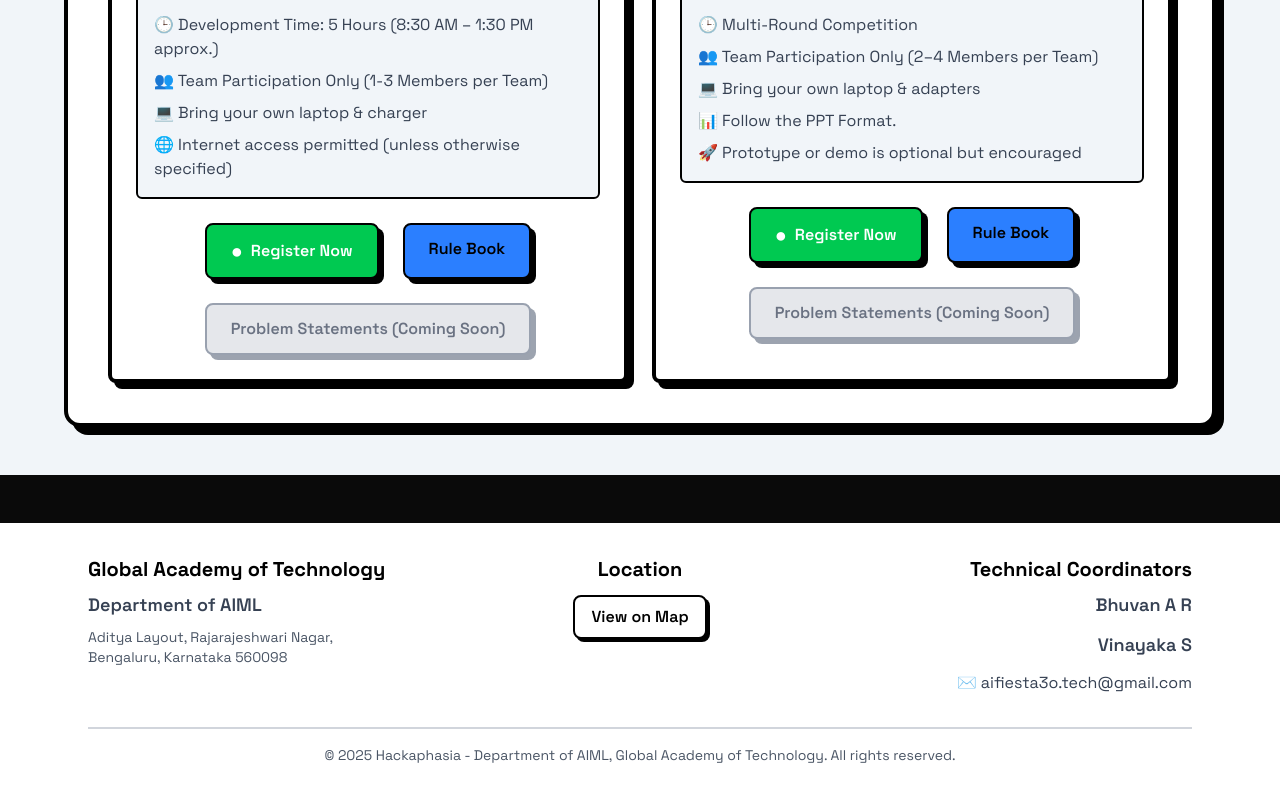
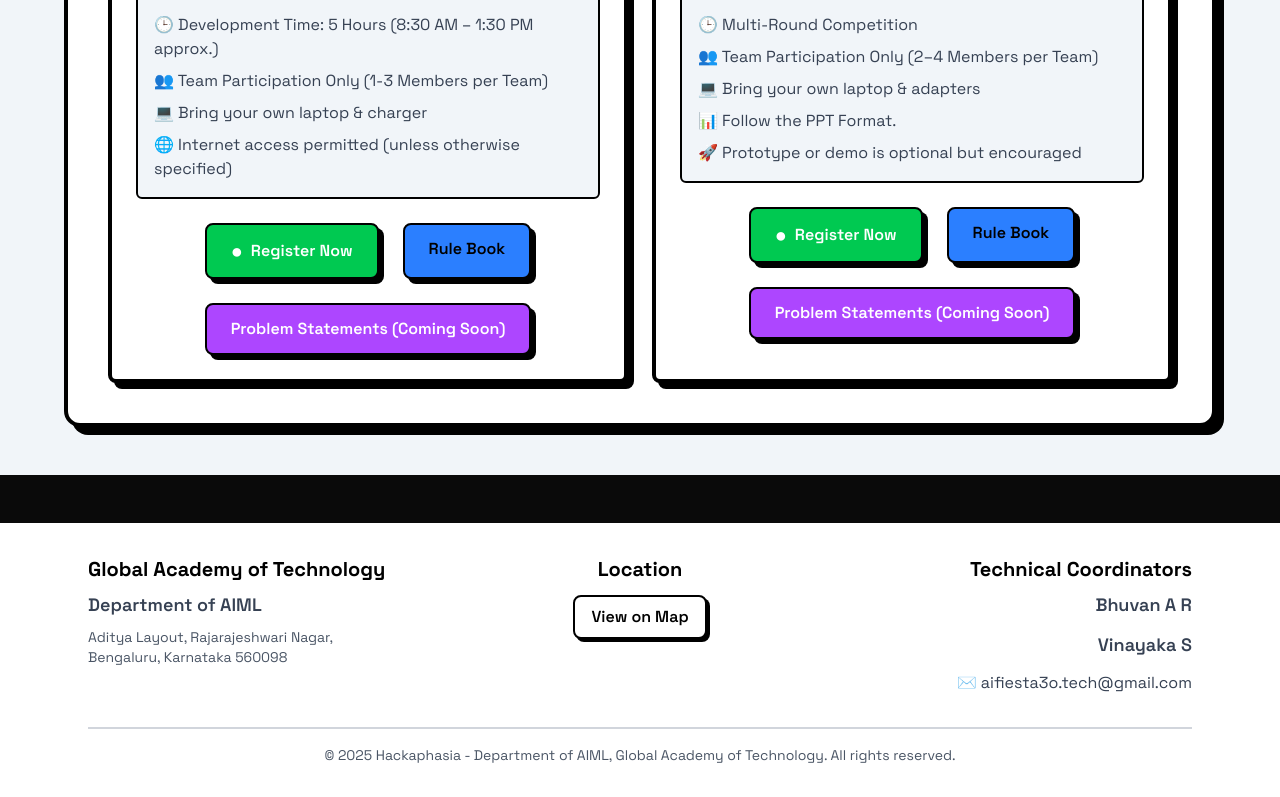
Before and after one commit to GATAIML/AIfiesta-3.O, a Next.js app: page / in a window 1280 px wide. Shown: the part 685-1482 px from the top of the page. Built offline with nearby package versions, Linux system fonts and the light colour scheme.

Commit message:
fix: Update start time and opening message for Aideathon event

```diff
--- a/app/aideathon-problemstatements/page.tsx
+++ b/app/aideathon-problemstatements/page.tsx
@@ -8,7 +8,7 @@ import { problemCategories } from "@/lib/data";
 export default function AideathonProblemStatements() {
 
   // 🔥 Start Time: 27 Feb 2026 – 9:00 AM
-  const startTime = new Date("2026-02-27T09:00:00");
+  const startTime = new Date("2026-02-25T09:00:00");
   const now = new Date();
   const hasStarted = now >= startTime;
 
@@ -33,7 +33,7 @@ export default function AideathonProblemStatements() {
           </h2>
 
           <p className="text-lg text-gray-700 mb-2">
-            🕒 Starts at: 27 Feb 2026 | 9:00 AM
+            🕒 Opens at: 25 Feb 2026 | 9:00 AM
           </p>
 
           {!hasStarted && (
--- a/app/page.tsx
+++ b/app/page.tsx
@@ -102,15 +102,15 @@ const Home = () => {
                 >
                   Rule Book
                 </Link>
-                <div className="px-6 py-3 border-2 border-gray-400 rounded-lg bg-gray-200 text-gray-500 font-semibold shadow-[5px_5px_0px_#9ca3af] cursor-not-allowed">
+                {/* <div className="px-6 py-3 border-2 border-gray-400 rounded-lg bg-gray-200 text-gray-500 font-semibold shadow-[5px_5px_0px_#9ca3af] cursor-not-allowed">
                   Problem Statements (Coming Soon)
-                </div>
-                {/* <Link
+                </div> */}
+                <Link
                   href="/chatbotbattle-problemstatements"
                   className="px-6 py-3 border-2 border-black rounded-lg bg-purple-500 text-white font-semibold shadow-[5px_5px_0px_black] hover:translate-x-1 hover:translate-y-1 hover:shadow-none transition cursor-pointer"
                 >
-                Problem Statements
-              </Link> */}
+                  Problem Statements (Coming Soon)
+                </Link>
               </div>
               {/* <div className="flex flex-wrap justify-center gap-6 mt-6">
               <div className="px-6 py-3 border-2 border-gray-400 rounded-lg bg-gray-200 text-gray-500 font-semibold shadow-[5px_5px_0px_#9ca3af] cursor-not-allowed flex items-center gap-2">
@@ -165,15 +165,15 @@ const Home = () => {
                 >
                   Rule Book
                 </Link>
-                <div className="px-6 py-3 border-2 border-gray-400 rounded-lg bg-gray-200 text-gray-500 font-semibold shadow-[5px_5px_0px_#9ca3af] cursor-not-allowed">
+                {/* <div className="px-6 py-3 border-2 border-gray-400 rounded-lg bg-gray-200 text-gray-500 font-semibold shadow-[5px_5px_0px_#9ca3af] cursor-not-allowed">
                   Problem Statements (Coming Soon)
-                </div>
-                {/* <Link
+                </div> */}
+                <Link
                   href="/aideathon-problemstatements"
                   className="px-6 py-3 border-2 border-black rounded-lg bg-purple-500 text-white font-semibold shadow-[5px_5px_0px_black] hover:translate-x-1 hover:translate-y-1 hover:shadow-none transition cursor-pointer"
                 >
-                Problem Statements
-              </Link> */}
+                  Problem Statements (Coming Soon)
+                </Link>
               </div>
             </div>
           </div>
```
Lines whose indentation alone changed are shown as unchanged.
